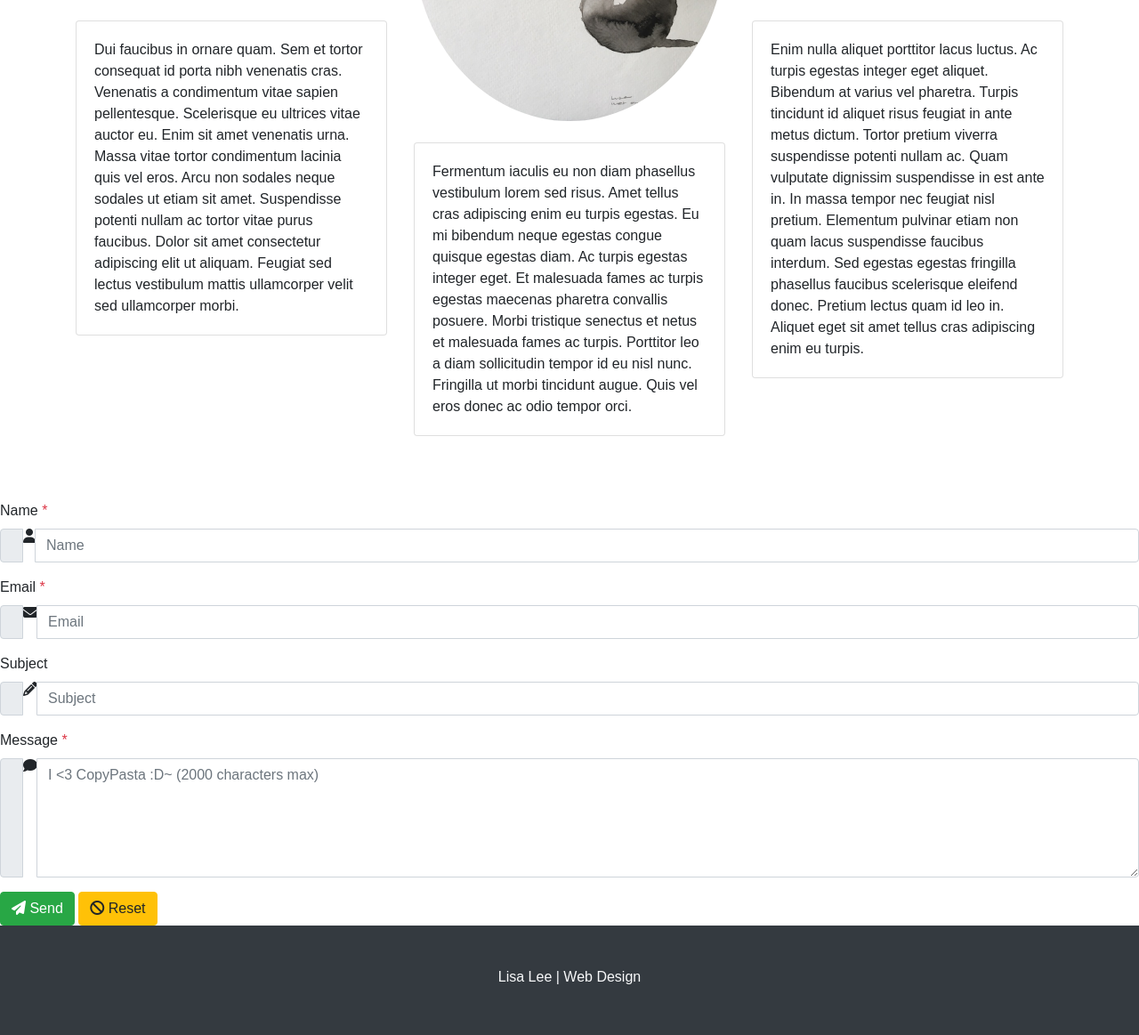
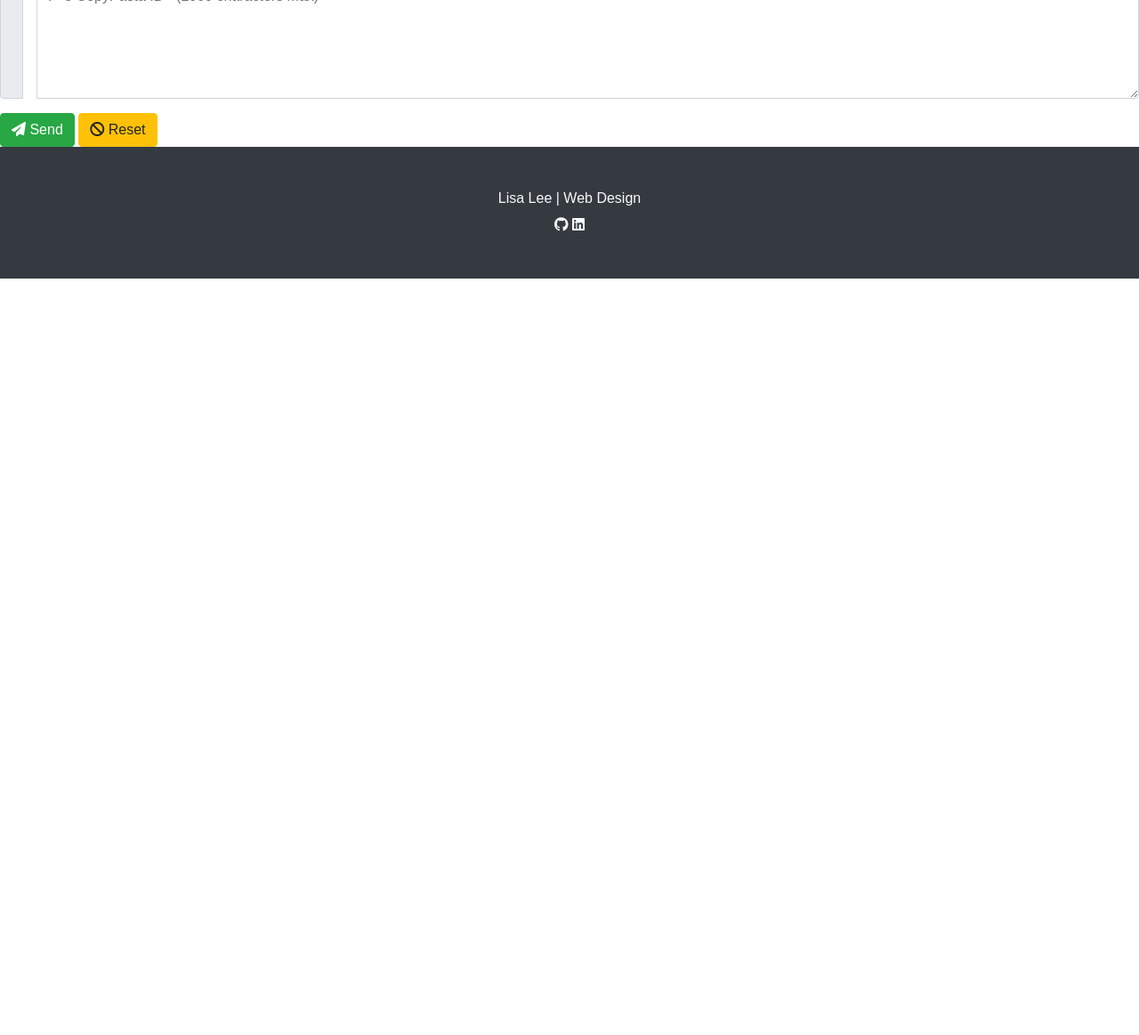
Before and after one commit to LisaLeeNM/lisa-pwp, a PHP site: page / in a window 1280 px wide. Shown: the part 2975-4138 px from the top of the page at 89% size. After the commit the page ends 3288 px from the top, so only its background shows below. Run offline with PHP 8.4, Linux system fonts and the light colour scheme; some libraries are stand-ins or nearby versions.

Commit message:
remove old contact form

```diff
--- a/public_html/index.php
+++ b/public_html/index.php
@@ -35,10 +35,6 @@
 
 	<!-- Font Awesome -->
 	<script src="https://kit.fontawesome.com/aab9846fb7.js" crossorigin="anonymous"></script>
-
-	<!-- Icons -->
-	<i class="fab fa-github"></i>
-	<i class="fab fa-linkedin"></i>
 
 	<!-- Title -->
 	<title>Lisa Lee Web Design</title>
@@ -160,75 +156,50 @@
 
 
 
-<!-- PORTFOLIO 2 -->
-<section>
-	<div class="container">
-		<div class="row">
-			<div class="col">
+<!--<!-- PORTFOLIO 2 -->-->
+<!--<section>-->
+<!--	<div class="container">-->
+<!--		<div class="row">-->
+<!--			<div class="col">-->
+<!---->
+<!--			</div>-->
+<!--		</div>-->
+<!--	</div>-->
+<!--</section>-->
+<!---->
+<!--<section>-->
+<!--	<div class="container py-5">-->
+<!--		<div class="row">-->
+<!--			<div class="col-lg-4 col-sm-12">-->
+<!--				<img src="documentation/tree roots.jpg" class="img-fluid rounded-circle mb-4" alt="photo of tree roots from sandia foothills hike">-->
+<!--				<div class="card mb-4">-->
+<!--					<div class="card-body">-->
+<!--						<p class="card-text">Dui faucibus in ornare quam. Sem et tortor consequat id porta nibh venenatis cras. Venenatis a condimentum vitae sapien pellentesque. Scelerisque eu ultrices vitae auctor eu. Enim sit amet venenatis urna. Massa vitae tortor condimentum lacinia quis vel eros. Arcu non sodales neque sodales ut etiam sit amet. Suspendisse potenti nullam ac tortor vitae purus faucibus. Dolor sit amet consectetur adipiscing elit ut aliquam. Feugiat sed lectus vestibulum mattis ullamcorper velit sed ullamcorper morbi.</p>-->
+<!--					</div>-->
+<!--				</div>-->
+<!--			</div>-->
+<!--			<div class="col-lg-4 col-sm-12">-->
+<!--				<img src="documentation/watercolor balls.jpg" class="img-fluid rounded-circle mb-4" alt="grayscale watercolor of spheres">-->
+<!--				<div class="card mb-4">-->
+<!--					<div class="card-body">-->
+<!--						<p class="card-text">Fermentum iaculis eu non diam phasellus vestibulum lorem sed risus. Amet tellus cras adipiscing enim eu turpis egestas. Eu mi bibendum neque egestas congue quisque egestas diam. Ac turpis egestas integer eget. Et malesuada fames ac turpis egestas maecenas pharetra convallis posuere. Morbi tristique senectus et netus et malesuada fames ac turpis. Porttitor leo a diam sollicitudin tempor id eu nisl nunc. Fringilla ut morbi tincidunt augue. Quis vel eros donec ac odio tempor orci.</p>-->
+<!--					</div>-->
+<!--				</div>-->
+<!--			</div>-->
+<!--			<div class="col-lg-4 col-sm-12">-->
+<!--				<img src="documentation/slot canyon.jpg" class="img-fluid rounded-circle mb-4" alt="slot canyons">-->
+<!--				<div class="card mb-4">-->
+<!--					<div class="card-body">-->
+<!--						<p class="card-text">Enim nulla aliquet porttitor lacus luctus. Ac turpis egestas integer eget aliquet. Bibendum at varius vel pharetra. Turpis tincidunt id aliquet risus feugiat in ante metus dictum. Tortor pretium viverra suspendisse potenti nullam ac. Quam vulputate dignissim suspendisse in est ante in. In massa tempor nec feugiat nisl pretium. Elementum pulvinar etiam non quam lacus suspendisse faucibus interdum. Sed egestas egestas fringilla phasellus faucibus scelerisque eleifend donec. Pretium lectus quam id leo in. Aliquet eget sit amet tellus cras adipiscing enim eu turpis.</p>-->
+<!--					</div>-->
+<!--				</div>-->
+<!--			</div>-->
+<!--		</div>-->
+<!--	</div>-->
+<!--</section>-->
 
-			</div>
-		</div>
-	</div>
-</section>
-
-<section>
-	<div class="container py-5">
-		<div class="row">
-			<div class="col-lg-4 col-sm-12">
-				<img src="documentation/tree roots.jpg" class="img-fluid rounded-circle mb-4" alt="photo of tree roots from sandia foothills hike">
-				<div class="card mb-4">
-					<div class="card-body">
-						<p class="card-text">Dui faucibus in ornare quam. Sem et tortor consequat id porta nibh venenatis cras. Venenatis a condimentum vitae sapien pellentesque. Scelerisque eu ultrices vitae auctor eu. Enim sit amet venenatis urna. Massa vitae tortor condimentum lacinia quis vel eros. Arcu non sodales neque sodales ut etiam sit amet. Suspendisse potenti nullam ac tortor vitae purus faucibus. Dolor sit amet consectetur adipiscing elit ut aliquam. Feugiat sed lectus vestibulum mattis ullamcorper velit sed ullamcorper morbi.</p>
-					</div>
-				</div>
-			</div>
-			<div class="col-lg-4 col-sm-12">
-				<img src="documentation/watercolor balls.jpg" class="img-fluid rounded-circle mb-4" alt="grayscale watercolor of spheres">
-				<div class="card mb-4">
-					<div class="card-body">
-						<p class="card-text">Fermentum iaculis eu non diam phasellus vestibulum lorem sed risus. Amet tellus cras adipiscing enim eu turpis egestas. Eu mi bibendum neque egestas congue quisque egestas diam. Ac turpis egestas integer eget. Et malesuada fames ac turpis egestas maecenas pharetra convallis posuere. Morbi tristique senectus et netus et malesuada fames ac turpis. Porttitor leo a diam sollicitudin tempor id eu nisl nunc. Fringilla ut morbi tincidunt augue. Quis vel eros donec ac odio tempor orci.</p>
-					</div>
-				</div>
-			</div>
-			<div class="col-lg-4 col-sm-12">
-				<img src="documentation/slot canyon.jpg" class="img-fluid rounded-circle mb-4" alt="slot canyons">
-				<div class="card mb-4">
-					<div class="card-body">
-						<p class="card-text">Enim nulla aliquet porttitor lacus luctus. Ac turpis egestas integer eget aliquet. Bibendum at varius vel pharetra. Turpis tincidunt id aliquet risus feugiat in ante metus dictum. Tortor pretium viverra suspendisse potenti nullam ac. Quam vulputate dignissim suspendisse in est ante in. In massa tempor nec feugiat nisl pretium. Elementum pulvinar etiam non quam lacus suspendisse faucibus interdum. Sed egestas egestas fringilla phasellus faucibus scelerisque eleifend donec. Pretium lectus quam id leo in. Aliquet eget sit amet tellus cras adipiscing enim eu turpis.</p>
-					</div>
-				</div>
-			</div>
-		</div>
-	</div>
-</section>
 
 <!-- CONTACT FORM -->
-<!-- <section class="py-5">
-	<div class="container bg-secondary py-5">
-		<div class="row">
-			<div class="col-md-12">
-			<form>
-				<div class="form-group">
-					<label for="exampleInputName">Full Name</label>
-					<input type="name" class="form-control" id="exampleInputName" aria-describedby="nameHelp" placeholder="Enter full name">
-				</div>
-				<div class="form-group">
-					<label for="exampleInputEmail1">Email</label>
-					<input type="email" class="form-control" id="exampleInputEmail1" aria-describedby="emailHelp" placeholder="Enter email">
-				</div>
-
-				<div class="form-group">
-					<label for="exampleFormControlTextarea1">Message</label>
-					<textarea class="form-control" id="exampleFormControlTextarea1" rows="6"></textarea>
-				</div>
-				<button type="submit" class="btn btn-primary">Submit</button>
-			</form>
-			</div>
-		</div>
-	</div>
-</section> -->
-
-<!-- CLASS EXAMPLE CONTACT FORM -->
 <form id="lisa-lee-form" action="../php/" method="post">
 	<div class="form-group">
 		<label for="contactDemoName">Name <span class="text-danger">*</span></label>
@@ -289,6 +260,9 @@
 <footer>
 	<div class="container-fluid bg-dark text-light text-center py-5">
 		<h6>Lisa Lee | Web Design</h6>
+		<!-- Icons -->
+		<i class="fab fa-github"></i>
+		<i class="fab fa-linkedin"></i>
 	</div>
 </footer>
 </body>
```
